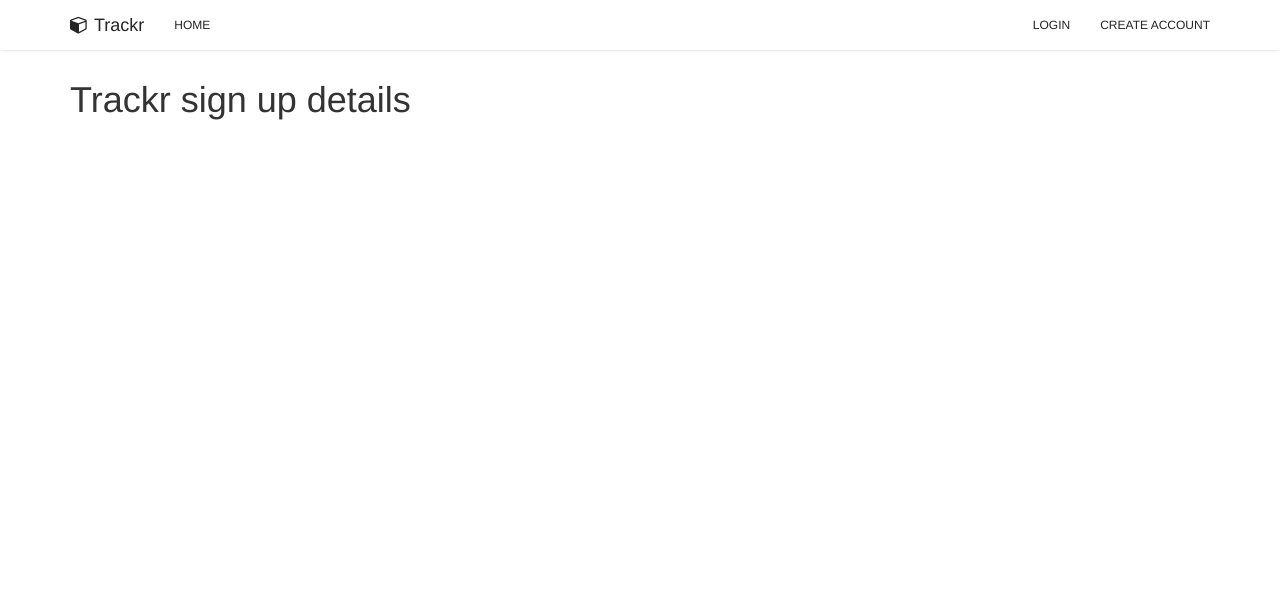
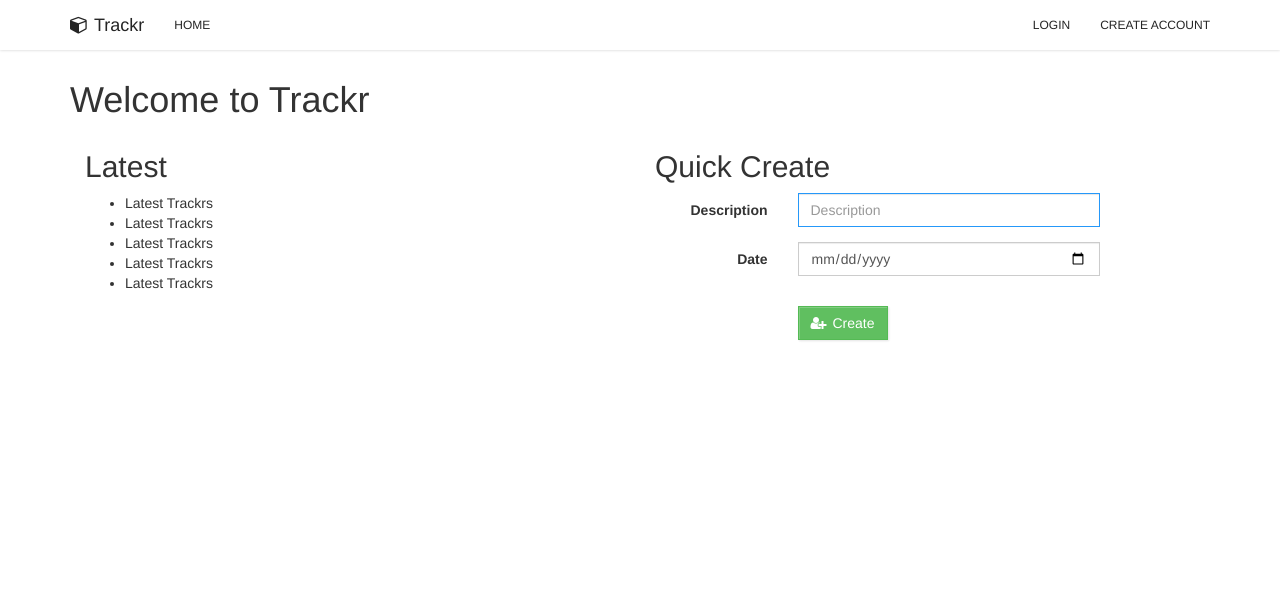
Before and after one commit to nogorilla/trakkr, a Node project: template views/home.pug in a window 1280 px wide. Shown: the top 595 px of the page. Run offline with Node 20 templates, Linux system fonts and the light colour scheme; the template is opened without the code that fills it, so the values that code supplies are empty; style sheets or scripts are compiled from the project's sources; some libraries are stand-ins or nearby versions.

Commit message:
Display different homepage

```diff
--- a/views/home.pug
+++ b/views/home.pug
@@ -1,7 +1,30 @@
 extends layout
 
 block content
-  if user
-    h1 Logged in to Trackr
-  else
-    h1 Trackr sign up details
+    h1 Welcome to Trackr
+    div(class='col-md-6')
+      h2 Latest
+      ul
+        li Latest Trackrs
+        li Latest Trackrs
+        li Latest Trackrs
+        li Latest Trackrs
+        li Latest Trackrs
+    div(class='col-md-6')
+      h2 Quick Create
+      form.form-horizontal(id='create-track', method='POST' action='/trackr/new')
+        input(type='hidden', name='_csrf', value=_csrf)
+        .form-group
+          label.col-sm-3.control-label(for='description') Description
+          .col-sm-7
+            input.form-control(type='test', name='description', id='description', placeholder='Description', autofocus, required)
+        .form-group
+          label.col-sm-3.control-label(for='date') Date
+          .col-sm-7
+            input.form-control(type='date', name='date', id='date', placeholder='Date')
+        .form-group
+        .form-group
+          .col-sm-offset-3.col-sm-7
+            button.btn.btn-success(type='submit')
+              i.fa.fa-user-plus
+              | Create
--- /dev/null
+++ b/views/landing.pug
@@ -0,0 +1,4 @@
+extends layout
+
+block content
+    h1 Trackr sign up details
```
Also changed, not shown: controllers/home.js (+9 -3 lines), views/partials/header.pug (line endings or trailing spaces).
